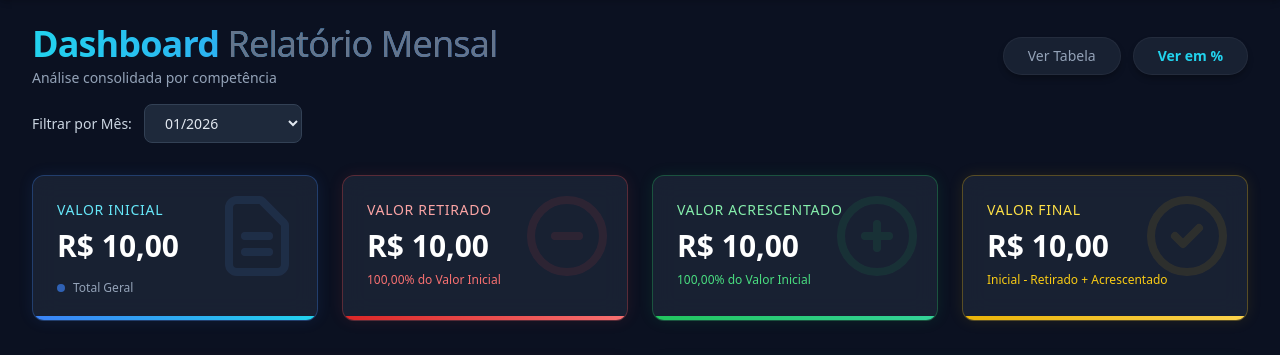
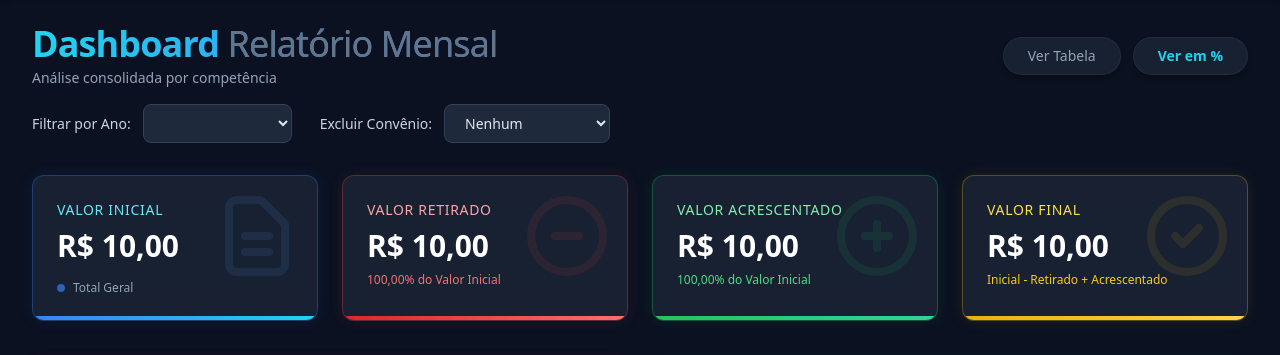
Before and after one commit to AiCode-1973/auditorhosp, a PHP site: page /auditorhosp/dashboard_relatorio_mensal.php in a window 1280 px wide. Shown: the part 65-420 px from the top of the page. Run offline with PHP 8.4, Linux system fonts and the light colour scheme; the visitor is signed in with stand-in values (Sample User, id 1); tables that the repository leaves empty or names only in its code hold one stand-in row (values such as "Sample post"); some libraries are stand-ins or nearby versions.

Commit message:
feat: implementar filtro por ano e exclusão de convênios no relatório mensal

```diff
--- a/dashboard_relatorio_mensal.php
+++ b/dashboard_relatorio_mensal.php
@@ -2,22 +2,47 @@
 require_once 'db_config.php';
 include 'includes/header.php';
 
-// Filtro de Mês
-$filtro_mes = isset($_GET['mes']) ? $_GET['mes'] : '';
+// Filtro de Ano
+$filtro_ano = isset($_GET['ano']) ? $_GET['ano'] : '';
+$filtro_convenio_excluir = isset($_GET['convenio_excluir']) ? $_GET['convenio_excluir'] : '';
 
-// Buscar meses disponíveis
+// Buscar anos disponíveis
 try {
-    $sql_meses_disponiveis = "SELECT DISTINCT DATE_FORMAT(competencia, '%Y-%m') as mes FROM relatorio_mensal_consolidado ORDER BY mes DESC";
-    $stmt = $pdo->query($sql_meses_disponiveis);
-    $meses_disponiveis_filtro = $stmt->fetchAll(PDO::FETCH_COLUMN);
+    $sql_anos_disponiveis = "SELECT DISTINCT YEAR(competencia) as ano FROM relatorio_mensal_consolidado ORDER BY ano DESC";
+    $stmt = $pdo->query($sql_anos_disponiveis);
+    $anos_disponiveis_filtro = $stmt->fetchAll(PDO::FETCH_COLUMN);
 } catch (PDOException $e) {
-    $meses_disponiveis_filtro = [];
+    $anos_disponiveis_filtro = [];
+}
+
+// Buscar convênios disponíveis
+try {
+    $sql_convenios = "SELECT DISTINCT c.id, c.nome_convenio FROM convenios c JOIN relatorio_mensal_consolidado r ON c.id = r.convenio_id ORDER BY c.nome_convenio";
+    $stmt = $pdo->query($sql_convenios);
+    $convenios_disponiveis = $stmt->fetchAll(PDO::FETCH_ASSOC);
+} catch (PDOException $e) {
+    $convenios_disponiveis = [];
 }
 
 // Condição WHERE para filtro
+$where_clauses = [];
+$where_clauses_com_alias = [];
+
+if ($filtro_ano) {
+    $where_clauses[] = "YEAR(competencia) = " . $pdo->quote($filtro_ano);
+    $where_clauses_com_alias[] = "YEAR(r.competencia) = " . $pdo->quote($filtro_ano);
+}
+if ($filtro_convenio_excluir) {
+    $where_clauses[] = "convenio_id != " . $pdo->quote($filtro_convenio_excluir);
+    $where_clauses_com_alias[] = "r.convenio_id != " . $pdo->quote($filtro_convenio_excluir);
+}
+
 $where_filtro = "";
-if ($filtro_mes) {
-    $where_filtro = " WHERE DATE_FORMAT(competencia, '%Y-%m') = " . $pdo->quote($filtro_mes);
+$where_filtro_com_alias = "";
+
+if (count($where_clauses) > 0) {
+    $where_filtro = " WHERE " . implode(" AND ", $where_clauses);
+    $where_filtro_com_alias = " WHERE " . implode(" AND ", $where_clauses_com_alias);
 }
 
 // --- 1. Totais Gerais (Cards) ---
@@ -72,6 +97,7 @@ try {
             SUM(valor_retirado) as valor_retirado,
             SUM(valor_acrescentado) as valor_acrescentado
         FROM relatorio_mensal_consolidado
+        $where_filtro
         GROUP BY mes_sort, mes_label
         ORDER BY mes_sort ASC
         LIMIT 12
@@ -90,6 +116,7 @@ try {
             SUM(r.valor_final) as total
         FROM relatorio_mensal_consolidado r
         JOIN convenios c ON r.convenio_id = c.id
+        $where_filtro_com_alias
         GROUP BY c.nome_convenio
         ORDER BY total DESC
     ";
@@ -107,6 +134,7 @@ try {
             SUM(r.valor_glosado) as total_glosa
         FROM relatorio_mensal_consolidado r
         JOIN convenios c ON r.convenio_id = c.id
+        $where_filtro_com_alias
         GROUP BY c.nome_convenio
         HAVING total_glosa > 0
         ORDER BY total_glosa DESC
@@ -120,7 +148,7 @@ try {
 
 // --- 5. Detalhamento por Convênio ---
 try {
-    $sql_meses = "SELECT DISTINCT DATE_FORMAT(competencia, '%Y-%m') as mes FROM relatorio_mensal_consolidado ORDER BY mes DESC";
+    $sql_meses = "SELECT DISTINCT DATE_FORMAT(competencia, '%Y-%m') as mes FROM relatorio_mensal_consolidado $where_filtro ORDER BY mes DESC";
     $stmt_meses = $pdo->query($sql_meses);
     $meses_disponiveis = $stmt_meses->fetchAll(PDO::FETCH_COLUMN);
 
@@ -137,6 +165,7 @@ try {
             SUM(r.valor_aceito) as total_aceito
         FROM relatorio_mensal_consolidado r
         JOIN convenios c ON r.convenio_id = c.id
+        $where_filtro_com_alias
         GROUP BY c.id, c.nome_convenio, mes_competencia
         ORDER BY c.nome_convenio, mes_competencia DESC
     ";
@@ -156,6 +185,7 @@ try {
             SUM(r.valor_final) as total_final
         FROM relatorio_mensal_consolidado r
         JOIN convenios c ON r.convenio_id = c.id
+        $where_filtro_com_alias
         GROUP BY c.nome_convenio
         ORDER BY c.nome_convenio
         LIMIT 8
@@ -297,23 +327,34 @@ try {
             </div>
         </div>
 
-        <!-- Filtro de Mês -->
+        <!-- Filtro de Ano -->
         <form method="GET" action="" class="flex items-center gap-3">
-            <label class="text-slate-300 text-sm font-medium">Filtrar por Mês:</label>
-            <select name="mes" onchange="this.form.submit()" class="bg-slate-800 border border-slate-600 text-white text-sm rounded-lg focus:ring-cyan-500 focus:border-cyan-500 px-4 py-2">
-                <option value="">Todos os Meses</option>
-                <?php foreach ($meses_disponiveis_filtro as $mes): ?>
-                    <option value="<?php echo $mes; ?>" <?php echo ($filtro_mes == $mes) ? 'selected' : ''; ?>>
-                        <?php echo date('m/Y', strtotime($mes . '-01')); ?>
+            <label class="text-slate-300 text-sm font-medium">Filtrar por Ano:</label>
+            <select name="ano" onchange="this.form.submit()" class="bg-slate-800 border border-slate-600 text-white text-sm rounded-lg focus:ring-cyan-500 focus:border-cyan-500 px-4 py-2">
+                <option value="">Todos os Anos</option>
+                <?php foreach ($anos_disponiveis_filtro as $ano): ?>
+                    <option value="<?php echo $ano; ?>" <?php echo ($filtro_ano == $ano) ? 'selected' : ''; ?>>
+                        <?php echo $ano; ?>
                     </option>
                 <?php endforeach; ?>
             </select>
-            <?php if ($filtro_mes): ?>
+
+            <label class="text-slate-300 text-sm font-medium ml-4">Excluir Convênio:</label>
+            <select name="convenio_excluir" onchange="this.form.submit()" class="bg-slate-800 border border-slate-600 text-white text-sm rounded-lg focus:ring-cyan-500 focus:border-cyan-500 px-4 py-2">
+                <option value="">Nenhum</option>
+                <?php foreach ($convenios_disponiveis as $conv): ?>
+                    <option value="<?php echo $conv['id']; ?>" <?php echo ($filtro_convenio_excluir == $conv['id']) ? 'selected' : ''; ?>>
+                        <?php echo htmlspecialchars($conv['nome_convenio']); ?>
+                    </option>
+                <?php endforeach; ?>
+            </select>
+
+            <?php if ($filtro_ano || $filtro_convenio_excluir): ?>
                 <a href="?" class="text-slate-400 hover:text-cyan-400 text-sm transition">
                     <svg xmlns="http://www.w3.org/2000/svg" class="h-5 w-5 inline" fill="none" viewBox="0 0 24 24" stroke="currentColor">
                         <path stroke-linecap="round" stroke-linejoin="round" stroke-width="2" d="M6 18L18 6M6 6l12 12" />
                     </svg>
-                    Limpar Filtro
+                    Limpar Filtros
                 </a>
             <?php endif; ?>
         </form>
```
